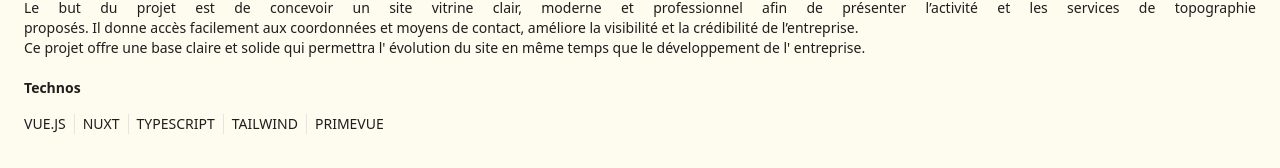
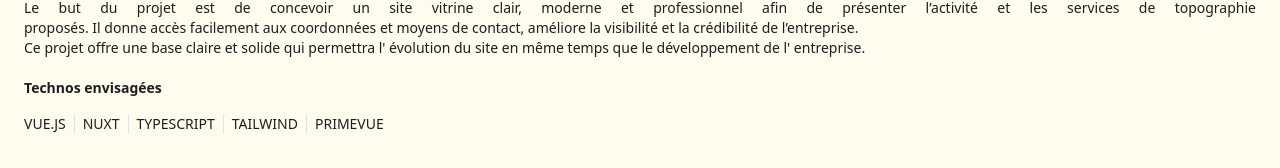
Before and after one commit to aanatema/portfolio-v2, a Next.js app: page /topovisioPage in a window 1280 px wide. Both pictures are taken after a click on the button "OBJECTIFS". Shown: the part 323-491 px from the top of the page. Built offline with nearby package versions, Linux system fonts and the light colour scheme.

Commit message:
change in phrasing

```diff
--- a/src/app/topovisioPage/page.tsx
+++ b/src/app/topovisioPage/page.tsx
@@ -88,7 +88,7 @@ export default function TopovisioPage() {
 								</p>
 								<div className='mt-5 mb-5 flex flex-col gap-4'>
 									<header className='font-bold'>
-										Technos
+										Technos envisagées
 									</header>
 									<section className='flex flex-row gap-2 uppercase h-5 text-sm overflow-scroll h-5'>
 										<p>Vue.js</p>
```
